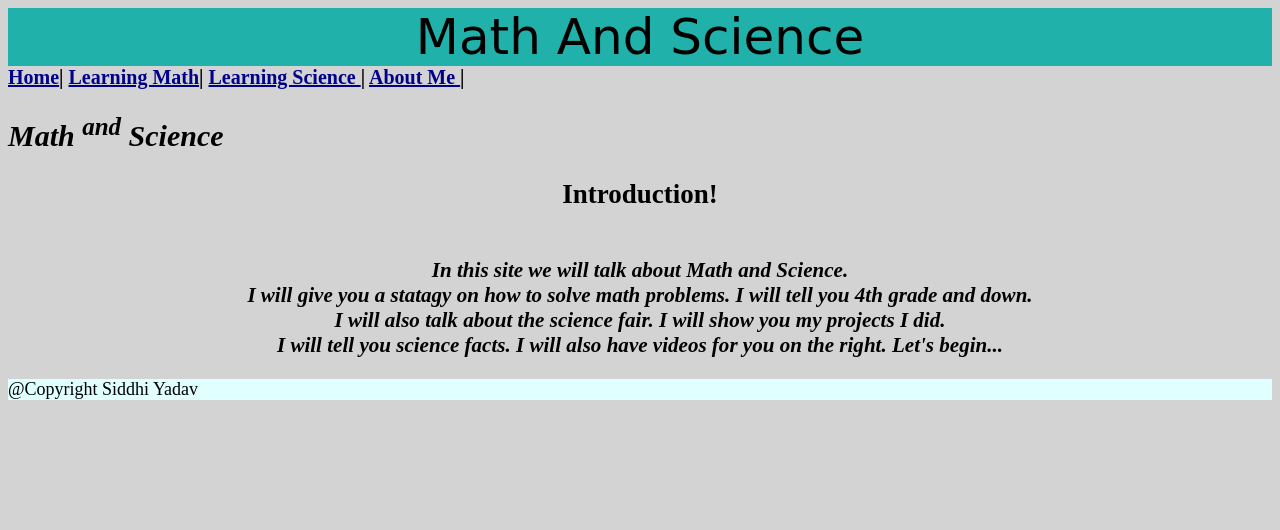
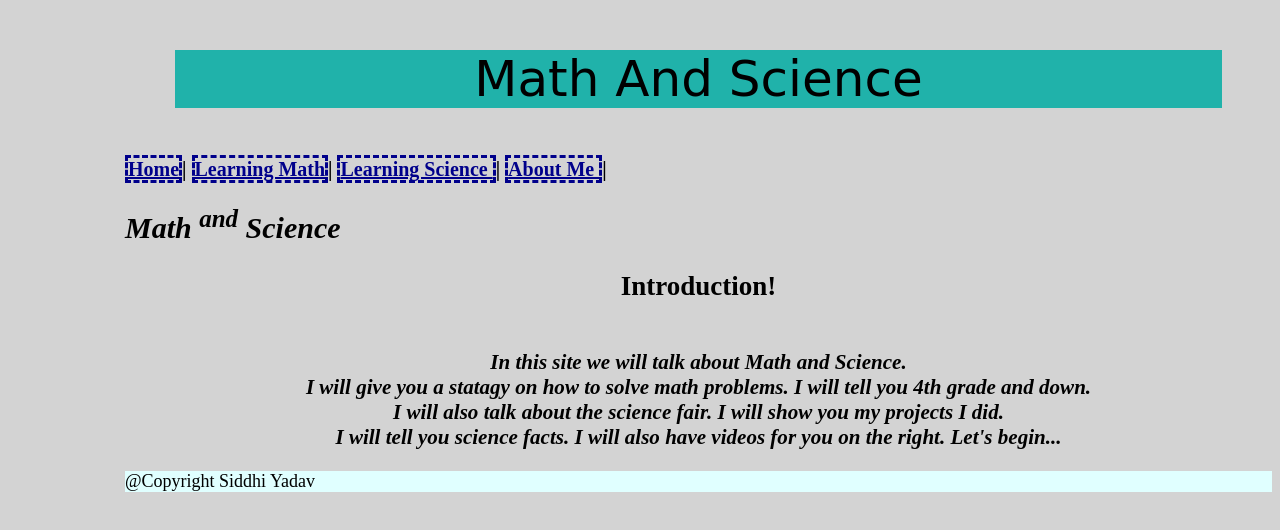
Before and after one commit to siddhiaky/siddhiaky.github.io, a plain HTML site: page index.html in a window 1280 px wide. Drawn offline with Linux system fonts and the light colour scheme.

Commit message:
My improved site(with pics)

```diff
--- a/index.html
+++ b/index.html
@@ -7,17 +7,17 @@
     </title>
 </head>
 
-<body style="background-color: lightgrey;font-size: 18px ">
-    <header style="text-align: center; font-family: cursive; font-size: 50px; background-color:lightseagreen"> Math And
+<body style="background-color: lightgrey;font-size: 18px;margin-left: 125px; ">
+    <header style="text-align: center; font-family: cursive; font-size: 50px; background-color:lightseagreen;margin:50px"> Math And
         Science
     </header>
 
     <nav style="font-size: 20px">
         <b>
-            <a href="index.html" style="color:darkblue;">Home</a>|
-            <a href="learning_math.html" style="color:darkblue;">Learning Math</a>|
-            <a href="learning_science.html " style="color: darkblue;">Learning Science </a>|
-            <a href="aboutme.html" style="color:darkblue"> About Me </a>|
+            <a href="index.html" style="color:darkblue;border:dashed">Home</a>|
+            <a href="learning_math.html" style="color:darkblue;border:dashed">Learning Math</a>|
+            <a href="learning_science.html " style="color: darkblue;border:dashed">Learning Science </a>|
+            <a href="aboutme.html" style="color:darkblue;border:dashed"> About Me </a>|
         </b>
     </nav>
 
```
Also changed, not shown: aboutme.html (+6 -6 lines), learning_math.html (+8 -8 lines), learning_science.html (+18 -9 lines), assets/images/science4.JPG (added), 9 other files.
